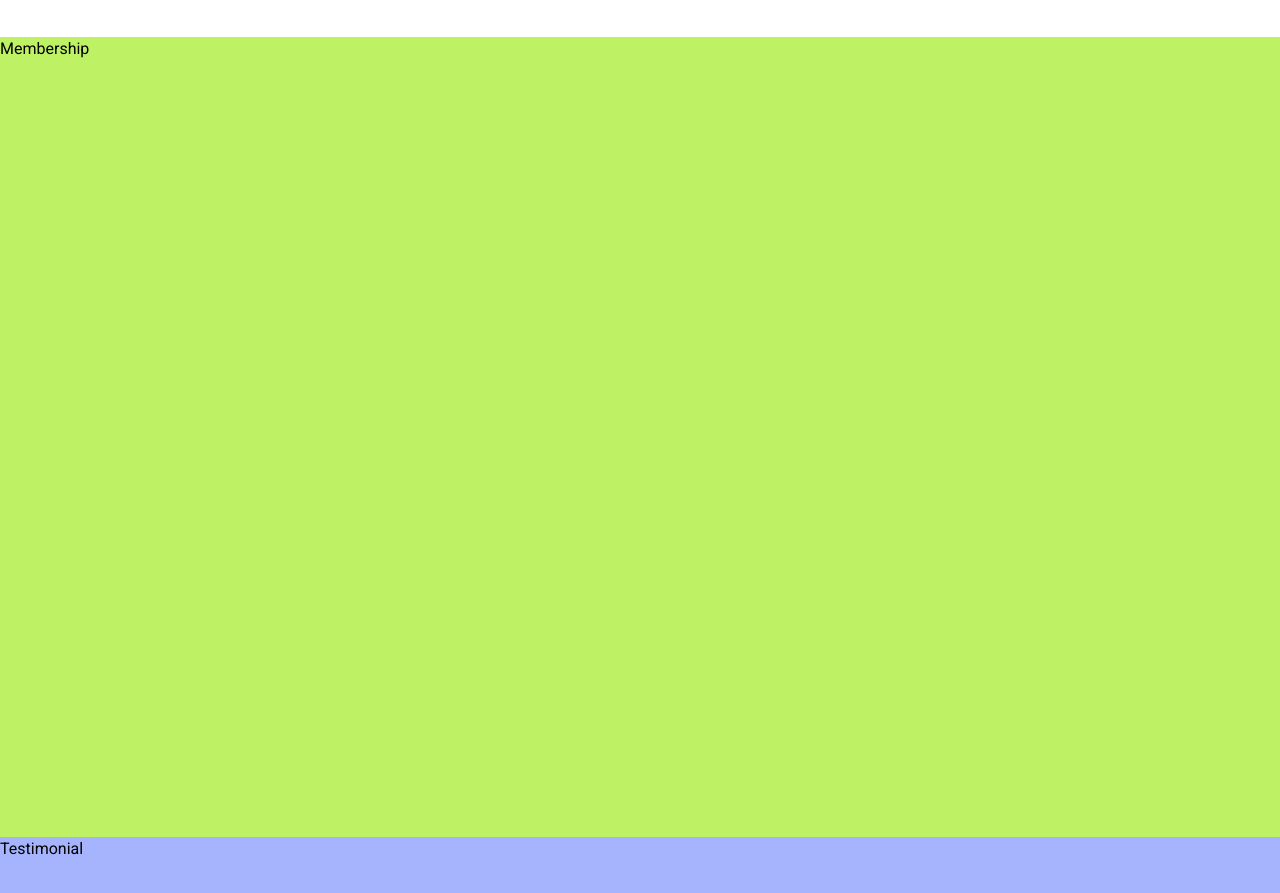
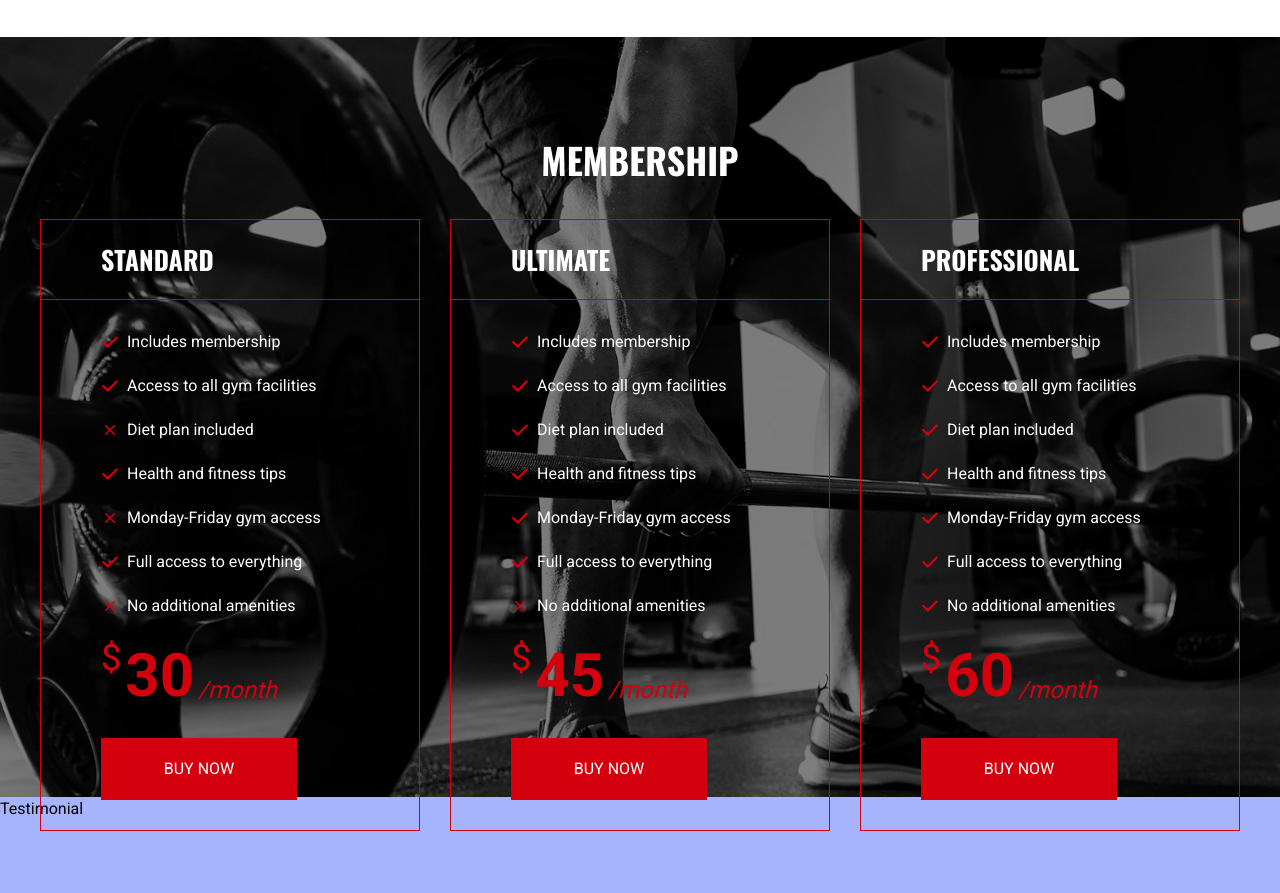
Before and after one commit to solarluiso/fitphysique, a Next.js app: page / in a window 1280 px wide. Shown: the part 3660-4553 px from the top of the page. Built offline with nearby package versions, Linux system fonts and the light colour scheme.

Commit message:
Membership section

```diff
--- a/components/Membership.tsx
+++ b/components/Membership.tsx
@@ -1,8 +1,40 @@
+"use client";
+
+import { motion } from "framer-motion";
+import { fadeIn } from "@/lib/variants";
+
+// components
+import MembershipSlider from "./MembershipSlider";
+
 const Membership = () => {
   return (
-    <section className="h-screen bg-lime-300" id="prices">
-      Membership
-    </section>
+    <motion.section
+      variants={fadeIn("up", 0.2)}
+      initial="hidden"
+      whileInView={"show"}
+      viewport={{ once: false, amount: 0.2 }}
+      className="py-8 xl:py-0 lg:h-[95vh] bg-membership bg-cover bg-center relative before:w-full before:h-full before:bg-black/50 before:absolute before:top-0 before:z-10"
+      id="prices"
+    >
+      <div className="container mx-auto px-0 text-white h-full flex flex-col xl:pt-24 relative z-20">
+        <motion.h2
+          variants={fadeIn("up", 0.4)}
+          initial="hidden"
+          whileInView={"show"}
+          className="h2 text-white text-center mb-8"
+        >
+          Membership
+        </motion.h2>
+        <motion.div
+          variants={fadeIn("up", 0.6)}
+          initial="hidden"
+          whileInView={"show"}
+          viewport={{ once: false, amount: 0.2 }}
+        >
+          <MembershipSlider />
+        </motion.div>
+      </div>
+    </motion.section>
   );
 };
 
--- /dev/null
+++ b/components/MembershipSlider.tsx
@@ -0,0 +1,181 @@
+"use client";
+
+import { MdClose } from "react-icons/md";
+import { FaCheck } from "react-icons/fa6";
+
+// components
+import CustomButton from "./CustomButton";
+
+// import swiper components
+import { Swiper, SwiperSlide } from "swiper/react";
+
+// import required modules
+import { Pagination } from "swiper/modules";
+
+// swiper styles
+import "swiper/css";
+import "swiper/css/pagination";
+
+// membership data
+const membershipData = [
+  {
+    title: "Standard",
+    price: "30",
+    benefits: [
+      {
+        icon: FaCheck,
+        text: "Includes membership",
+      },
+      {
+        icon: FaCheck,
+        text: "Access to all gym facilities",
+      },
+      {
+        icon: MdClose,
+        text: "Diet plan included",
+      },
+      {
+        icon: FaCheck,
+        text: "Health and fitness tips",
+      },
+      {
+        icon: MdClose,
+        text: "Monday-Friday gym access",
+      },
+      {
+        icon: FaCheck,
+        text: "Full access to everything",
+      },
+      {
+        icon: MdClose,
+        text: "No additional amenities",
+      },
+    ],
+  },
+  {
+    title: "Ultimate",
+    price: "45",
+    benefits: [
+      {
+        icon: FaCheck,
+        text: "Includes membership",
+      },
+      {
+        icon: FaCheck,
+        text: "Access to all gym facilities",
+      },
+      {
+        icon: FaCheck,
+        text: "Diet plan included",
+      },
+      {
+        icon: FaCheck,
+        text: "Health and fitness tips",
+      },
+      {
+        icon: FaCheck,
+        text: "Monday-Friday gym access",
+      },
+      {
+        icon: FaCheck,
+        text: "Full access to everything",
+      },
+      {
+        icon: MdClose,
+        text: "No additional amenities",
+      },
+    ],
+  },
+  {
+    title: "Professional",
+    price: "60",
+    benefits: [
+      {
+        icon: FaCheck,
+        text: "Includes membership",
+      },
+      {
+        icon: FaCheck,
+        text: "Access to all gym facilities",
+      },
+      {
+        icon: FaCheck,
+        text: "Diet plan included",
+      },
+      {
+        icon: FaCheck,
+        text: "Health and fitness tips",
+      },
+      {
+        icon: FaCheck,
+        text: "Monday-Friday gym access",
+      },
+      {
+        icon: FaCheck,
+        text: "Full access to everything",
+      },
+      {
+        icon: FaCheck,
+        text: "No additional amenities",
+      },
+    ],
+  },
+];
+
+const MembershipSlider = () => {
+  return (
+    <Swiper
+      slidesPerView={1}
+      modules={[Pagination]}
+      pagination={{ clickable: true }}
+      breakpoints={{
+        768: {
+          slidesPerView: 2,
+          spaceBetween: 30,
+        },
+        1024: {
+          slidesPerView: 3,
+          spaceBetween: 30,
+        },
+      }}
+      className="min-h-[680px]"
+    >
+      {membershipData.map((item, index) => {
+        return (
+          <SwiperSlide key={index}>
+            <div className="border border-accent hover:bg-primary-300/80 transition-all duration-300 w-full max-w-sm xl:max-w-none mx-auto">
+              <div className="py-5 px-[60px] border-b border-accent">
+                <h4 className="h4">{item.title}</h4>
+              </div>
+              {/* benefits */}
+              <div className="py-[30px] px-[60px]">
+                <ul className="flex flex-col gap-5 mb-7">
+                  {item.benefits.map((item, index) => {
+                    return (
+                      <li key={index} className="flex items-center gap-2">
+                        <item.icon className="text-accent text-lg" />
+                        {item.text}
+                      </li>
+                    );
+                  })}
+                </ul>
+                {/* price & button */}
+                <p className="text-accent mb-8 flex gap-1 items-center">
+                  <sup className="text-4xl">$</sup>
+                  <strong className="text-6xl">{item.price}</strong>
+                  <em className="self-end text-2xl">/month</em>
+                </p>
+                <CustomButton
+                  containerStyles="w-[196px] h-[62px]"
+                  text="Buy now"
+                />
+              </div>
+            </div>
+          </SwiperSlide>
+        );
+      })}
+    </Swiper>
+  );
+};
+
+export default MembershipSlider;
```
